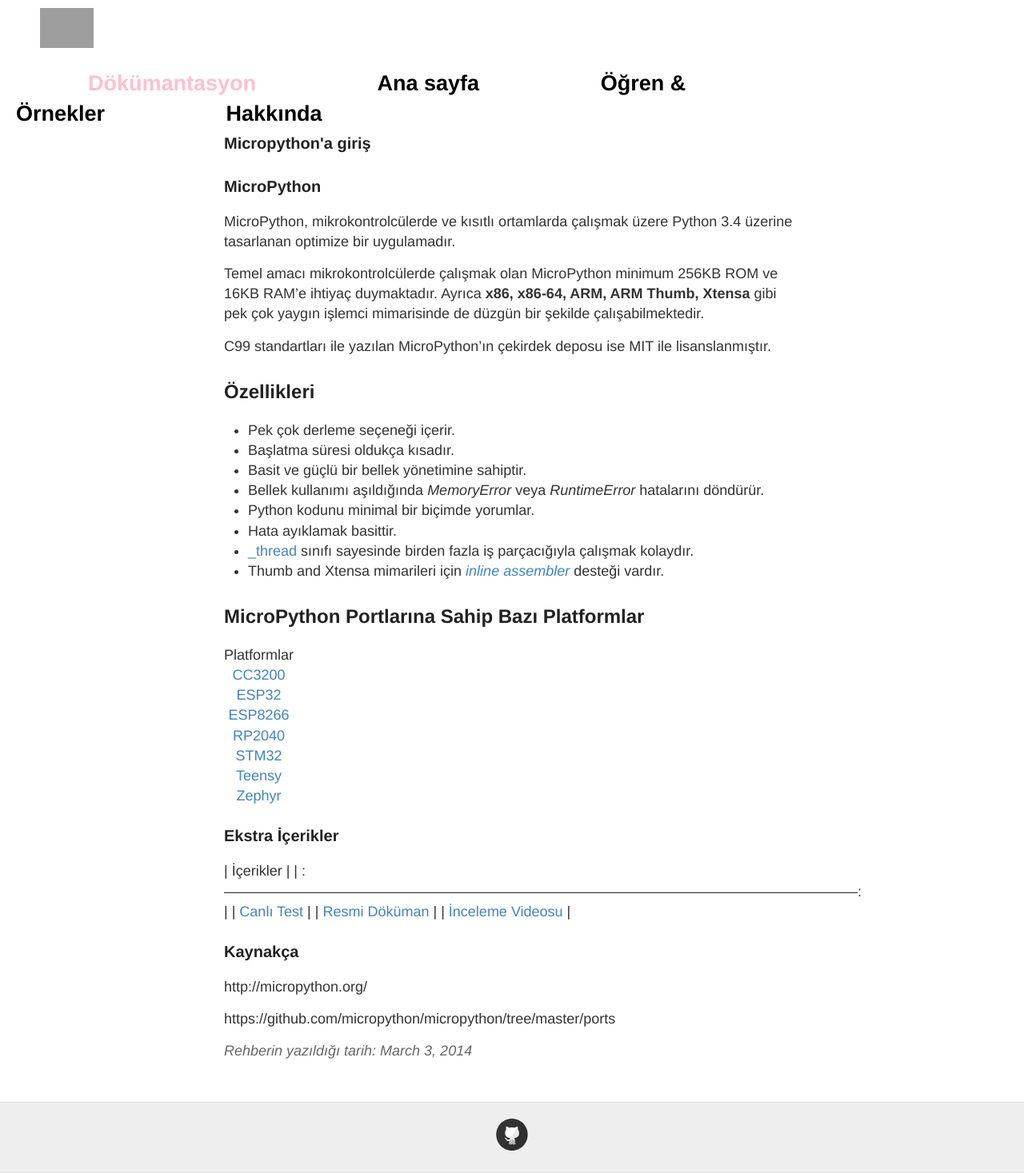
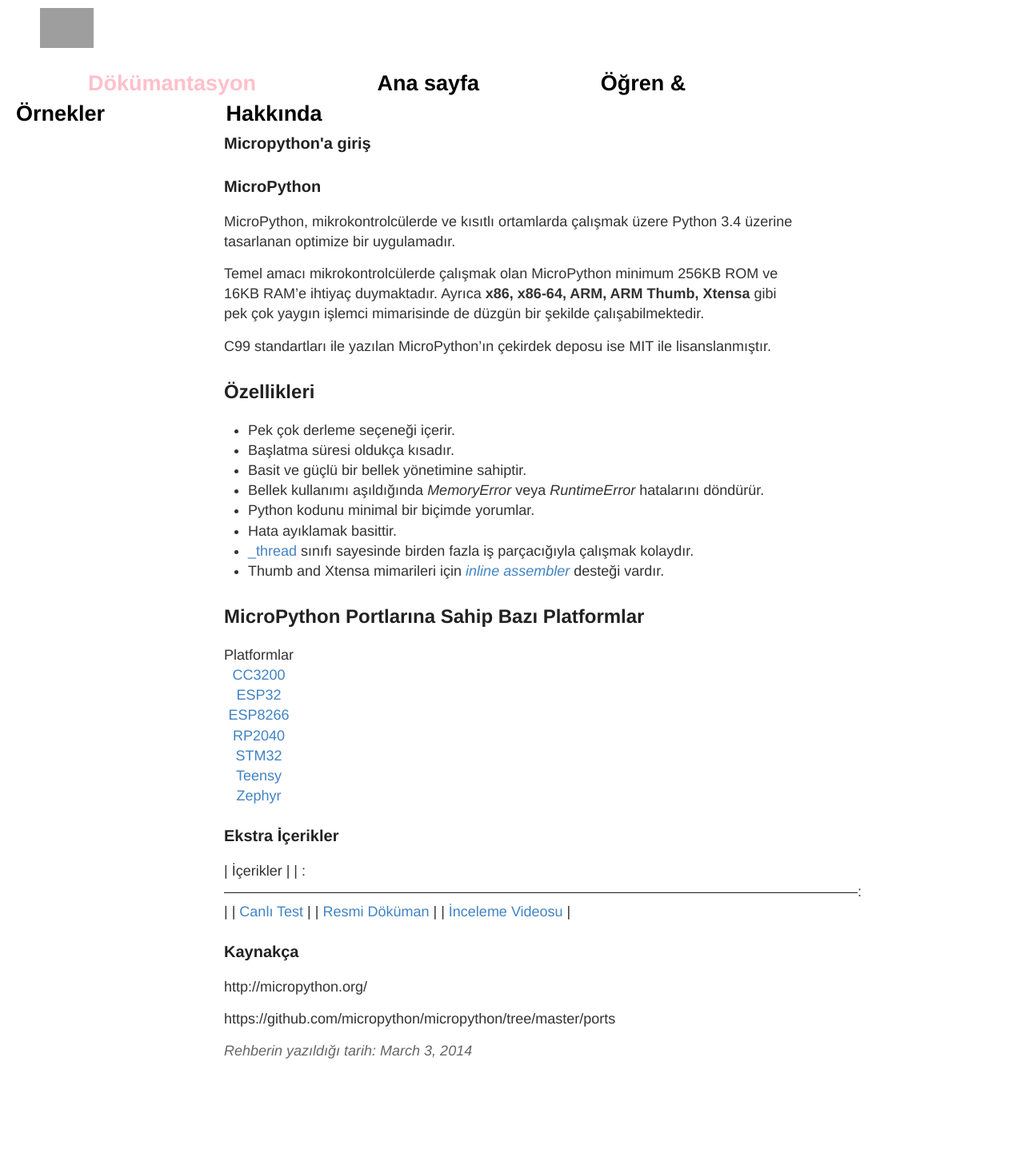
Before and after one commit to pico-tr/dokumantasyon, a Jekyll site: the page built from _posts/2014-3-3-Hello-World.md, in a window 1280 px wide. Shown: the whole page at 80% size. Built offline with Jekyll 4.4.1, drawn with Linux system fonts in a browser that asks for light colours; after the commit the page ends 1328 px from its top, so only the background shows below that.

Commit message:
Sticky footer remoevd, logo updated

```diff
--- a/_includes/disqus.html
+++ /dev/null
@@ -1,17 +0,0 @@
-{% if site.disqus %}
-<div class="comments">
-	<div id="disqus_thread"></div>
-	<script type="text/javascript">
-
-	    var disqus_shortname = '{{ site.disqus }}';
-
-	    (function() {
-	        var dsq = document.createElement('script'); dsq.type = 'text/javascript'; dsq.async = true;
-	        dsq.src = '//' + disqus_shortname + '.disqus.com/embed.js';
-	        (document.getElementsByTagName('head')[0] || document.getElementsByTagName('body')[0]).appendChild(dsq);
-	    })();
-
-	</script>
-	<noscript>Please enable JavaScript to view the <a href="http://disqus.com/?ref_noscript">comments powered by Disqus.</a></noscript>
-</div>
-{% endif %}
--- a/_includes/svg-icons.html
+++ /dev/null
@@ -1,13 +0,0 @@
-{% if site.footer-links.dribbble %}<a href="https://dribbble.com/{{ site.footer-links.dribbble }}"><i class="svg-icon dribbble"></i></a>{% endif %}
-{% if site.footer-links.email %}<a href="mailto:{{ site.footer-links.email }}"><i class="svg-icon email"></i></a>{% endif %}
-{% if site.footer-links.facebook %}<a href="https://www.facebook.com/{{ site.footer-links.facebook }}"><i class="svg-icon facebook"></i></a>{% endif %}
-{% if site.footer-links.flickr %}<a href="https://www.flickr.com/{{ site.footer-links.flickr }}"><i class="svg-icon flickr"></i></a>{% endif %}
-{% if site.footer-links.github %}<a href="https://github.com/{{ site.footer-links.github }}"><i class="svg-icon github"></i></a>{% endif %}
-{% if site.footer-links.instagram %}<a href="https://instagram.com/{{ site.footer-links.instagram }}"><i class="svg-icon instagram"></i></a>{% endif %}
-{% if site.footer-links.linkedin %}<a href="https://www.linkedin.com/in/{{ site.footer-links.linkedin }}"><i class="svg-icon linkedin"></i></a>{% endif %}
-{% if site.footer-links.pinterest %}<a href="https://www.pinterest.com/{{ site.footer-links.pinterest }}"><i class="svg-icon pinterest"></i></a>{% endif %}
-{% if site.footer-links.rss %}<a href="{{ site.baseurl }}/feed.xml"><i class="svg-icon rss"></i></a>{% endif %}
-{% if site.footer-links.twitter %}<a href="https://www.twitter.com/{{ site.footer-links.twitter }}"><i class="svg-icon twitter"></i></a>{% endif %}
-{% if site.footer-links.stackoverflow %}<a href="http://stackoverflow.com/{{ site.footer-links.stackoverflow }}"><i class="svg-icon stackoverflow"></i></a>{% endif %}
-{% if site.footer-links.youtube %}<a href="https://youtube.com/{{ site.footer-links.youtube }}"><i class="svg-icon youtube"></i></a>{% endif %}
-{% if site.footer-links.googleplus %}<a href="https://plus.google.com/{{ site.footer-links.googleplus }}"><i class="svg-icon googleplus"></i></a>{% endif %}
--- a/_layouts/default.html
+++ b/_layouts/default.html
@@ -121,7 +121,7 @@
 
 
       <div class="header-baslik">
-        <a href="{{ site.baseurl }}"><img class="logo" height="50" src="https://pico-tr.github.io/assests/images/Raspi.png" /></a>
+        <a href="{{ site.baseurl }}"><img class="logo" height="50" src="https://pico-tr.github.io/assets/images/Raspi.png" /></a>
         <div class="menu">
           <a style="color:pink;" href="#"><b>Dökümantasyon</b></a>
           <a href="https://pico-tr.github.io/"><b>Ana sayfa</b></a>
@@ -141,14 +141,7 @@
       {{ content }}
     </div>
 
-    <div class="wrapper-footer">
-      <div class="container">
-        <footer class="footer">
-          {% include svg-icons.html %}
-        </footer>
-      </div>
-    </div>
 
-    {% include analytics.html %}
+
   </body>
 </html>
--- a/_layouts/post.html
+++ b/_layouts/post.html
@@ -13,5 +13,4 @@
     Rehberin yazıldığı tarih:  {{ page.date | date: "%B %e, %Y" }}
   </div>
 
-  {% include disqus.html %}
 </article>
```
Also changed, not shown: _includes/analytics.html (deleted, +0 -16 lines), images/config.png (deleted), images/first-post.png (deleted), images/jekyll-logo.png (deleted), images/jekyll-now-theme-screenshot.jpg (deleted), images/step1.gif (deleted).
